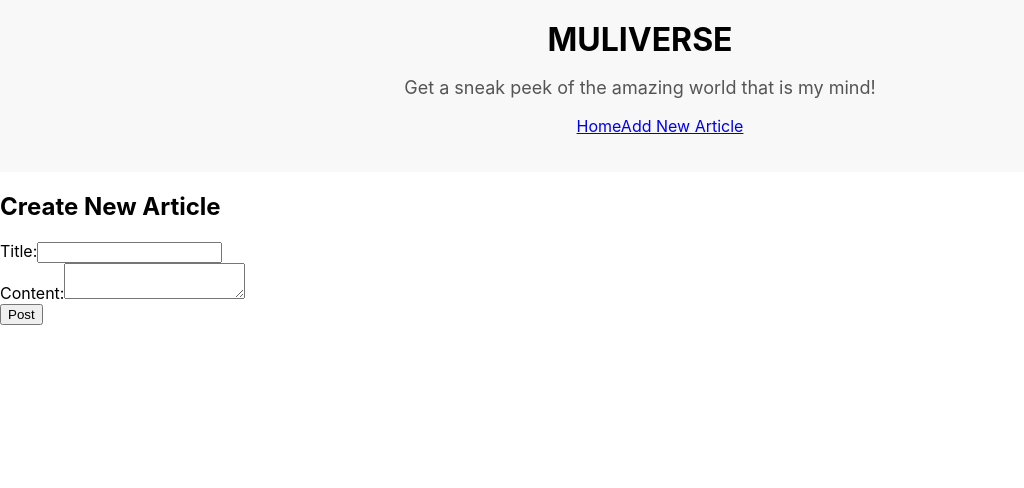
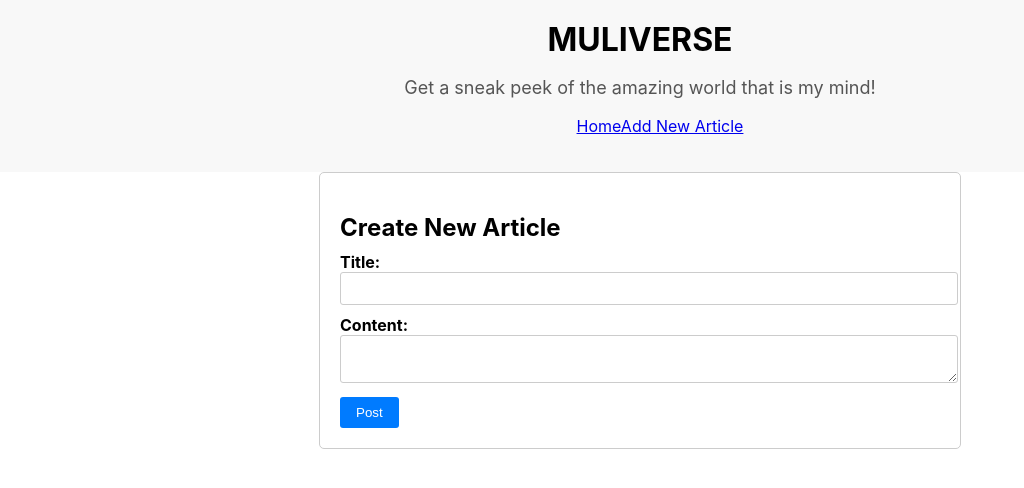
Before and after one commit to Samstar10/Muliverse, a React (Create React App) app: page /new in a window 1280 px wide. Shown: the top 488 px of the page, without its empty margins (0-1024 px from the left). Built offline with nearby package versions, Linux system fonts and the light colour scheme.

Commit message:
Add form styles

```diff
--- a/src/App.css
+++ b/src/App.css
@@ -68,3 +68,43 @@
   border-radius: 3px;
   cursor: pointer;
 }
+
+.new-article-form{
+  max-width: 600px;
+  margin: auto;
+  padding: 20px;
+  border: 1px solid #ccc;
+  border-radius: 5px;
+  background-color: #fff;
+}
+
+.new-article-form h2{
+  font-size: 24px;
+  margin-bottom: 10px;
+}
+
+.new-article-form form div{
+  margin-bottom: 10px;
+}
+
+.new-article-form form label{
+  font-weight: bold;
+  display: block;
+}
+
+.new-article-form form input,
+.new-article-form form textarea{
+  width: 100%;
+  padding: 8px;
+  border: 1px solid #ccc;
+  border-radius: 3px;
+}
+
+.new-article-form form button{
+  background-color: #007bff;
+  color: #fff;
+  border: none;
+  padding: 8px 16px;
+  border-radius: 3px;
+  cursor: pointer;
+}
```
